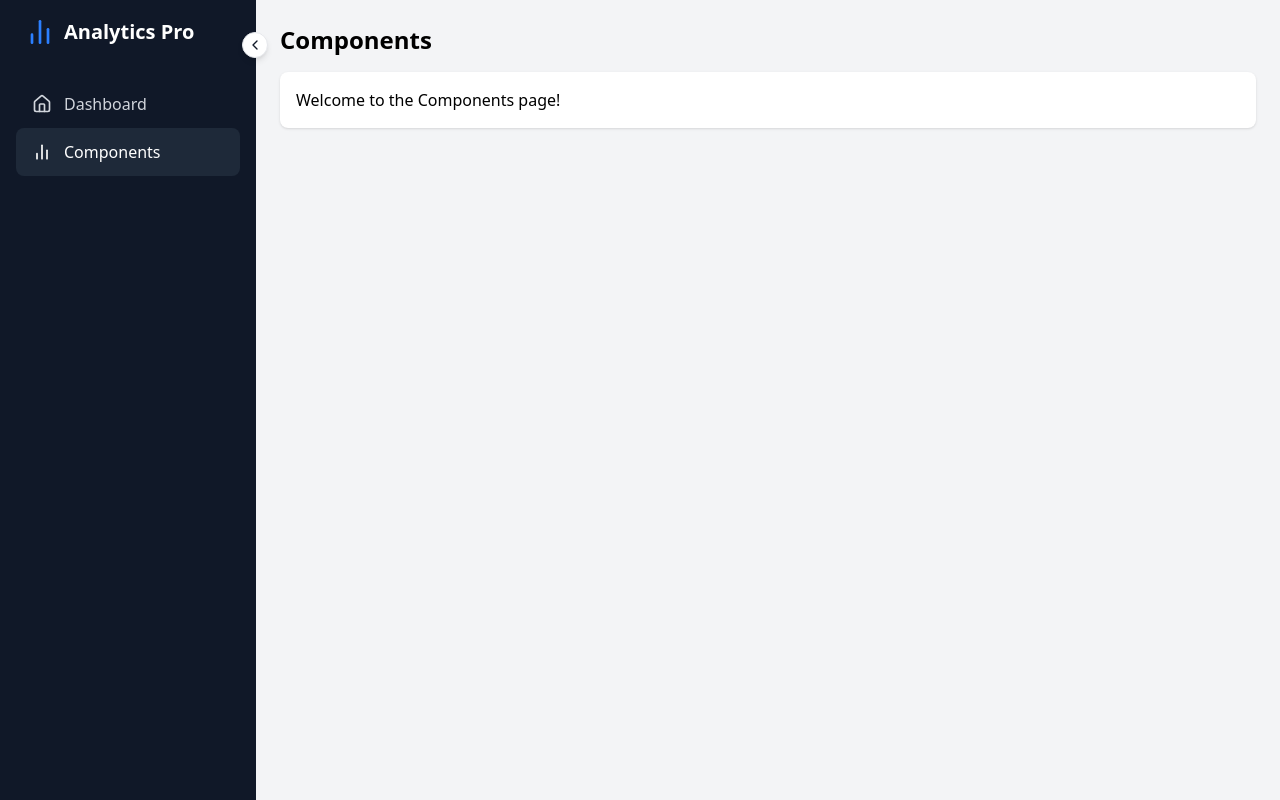
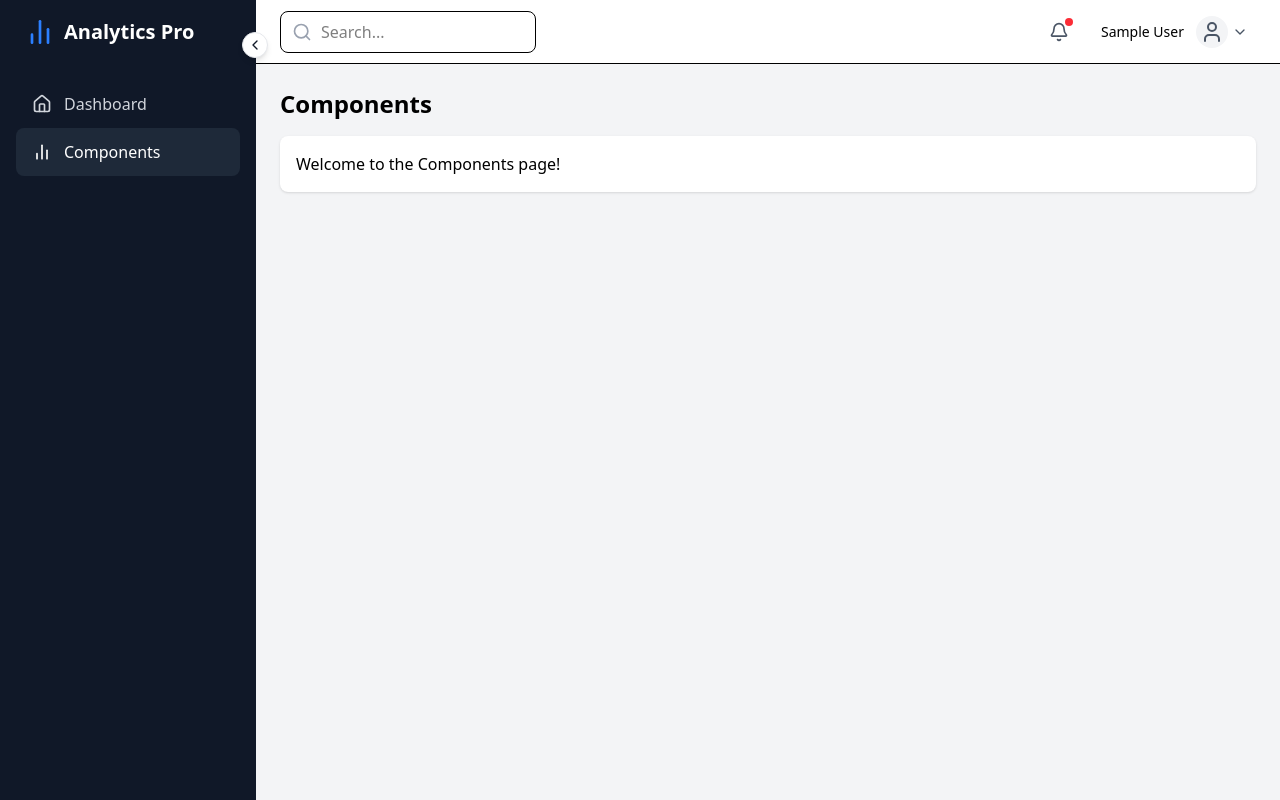
Before and after one commit to ayu0308/draggable-dashboard, a React (Vite) app: page /components in a window 1280 px wide. Built offline with nearby package versions, Linux system fonts and the light colour scheme; no server answers; sample sign-in values are in the browser's storage.

Commit message:
navbar added

```diff
--- a/src/App.tsx
+++ b/src/App.tsx
@@ -1,5 +1,6 @@
 import { BrowserRouter as Router, Routes, Route } from 'react-router-dom';
 import Sidebar from './components/Sidebar';
+import Header from './components/Header';
 import Components from './pages/Components';
 import { useState } from 'react';
 import Dashboard from './components/Dashboard';
@@ -22,7 +23,9 @@ function App() {
             element={
               <div className="flex h-screen bg-gray-100">
                 <Sidebar isOpen={isSidebarOpen} onToggle={() => setIsSidebarOpen(!isSidebarOpen)} />
-                <main className={`flex-1 transition-all duration-300 ${isSidebarOpen ? 'ml-64' : 'ml-20'}`}>
+                <div className={`flex-1 transition-all duration-300 ${isSidebarOpen ? 'ml-64' : 'ml-20'}`}>
+                  <Header />
+                  <main className="h-[calc(100vh-4rem)] overflow-auto">
                     <Routes>
                       <Route
                         path="/"
@@ -43,6 +46,7 @@ function App() {
                     </Routes>
                   </main>
                 </div>
+              </div>
             }
           />
         </Routes>
--- a/src/components/Header.tsx
+++ b/src/components/Header.tsx
@@ -1,9 +1,22 @@
-
-import { Search, Bell, User } from 'lucide-react';
-
-
+import { Search, Bell, User, LogOut, ChevronDown } from 'lucide-react';
+import { useState } from 'react';
+import { useNavigate } from 'react-router-dom';
+import { useAuth } from '../contexts/AuthContext';
 
 const Header = () => {
+  const [isProfileOpen, setIsProfileOpen] = useState(false);
+  const navigate = useNavigate();
+  const { currentUser, logout } = useAuth();
+
+  const handleLogout = async () => {
+    try {
+      await logout();
+      navigate('/login');
+    } catch (error) {
+      console.error('Failed to log out:', error);
+    }
+  };
+
   return (
     <header className="bg-white h-16 px-6 flex items-center justify-between border-b">
       <div className="flex items-center flex-1 gap-4">
@@ -22,11 +35,39 @@ const Header = () => {
           <Bell className="h-5 w-5 text-gray-600" />
           <span className="absolute top-1 right-1 h-2 w-2 bg-red-500 rounded-full"></span>
         </button>
-        <div className="flex items-center gap-3">
-          <span className="text-sm font-medium">John Doe</span>
-          <button className="p-1 rounded-full bg-gray-100">
-            <User className="h-6 w-6 text-gray-600" />
+        <div className="relative">
+          <button
+            onClick={() => setIsProfileOpen(!isProfileOpen)}
+            className="flex items-center gap-3 p-2 hover:bg-gray-100 rounded-lg"
+          >
+            <span className="text-sm font-medium">
+              {currentUser?.displayName || currentUser?.email?.split('@')[0] || 'User'}
+            </span>
+            <div className="flex items-center gap-1">
+              <div className="p-1 rounded-full bg-gray-100">
+                <User className="h-6 w-6 text-gray-600" />
+              </div>
+              <ChevronDown className={`h-4 w-4 text-gray-600 transition-transform ${isProfileOpen ? 'rotate-180' : ''}`} />
+            </div>
           </button>
+
+          {isProfileOpen && (
+            <div className="absolute right-0 mt-2 w-48 bg-white rounded-lg shadow-lg border border-gray-200 py-2">
+              <div className="px-4 py-2 text-sm text-gray-700 border-b">
+                <p className="font-medium">
+                  {currentUser?.displayName || currentUser?.email?.split('@')[0] || 'User'}
+                </p>
+                <p className="text-gray-500">{currentUser?.email}</p>
+              </div>
+              <button
+                onClick={handleLogout}
+                className="flex items-center gap-2 w-full px-4 py-2 text-sm text-red-600 hover:bg-gray-100"
+              >
+                <LogOut className="h-4 w-4" />
+                <span>Logout</span>
+              </button>
+            </div>
+          )}
         </div>
       </div>
     </header>
--- a/src/components/Sidebar.tsx
+++ b/src/components/Sidebar.tsx
@@ -1,7 +1,7 @@
 
-import { Home, BarChart2,  ChevronLeft, LogOut } from 'lucide-react';
-import { Link, useLocation, useNavigate } from 'react-router-dom';
-import { useAuth } from '../contexts/AuthContext';
+import { Home, BarChart2,  ChevronLeft } from 'lucide-react';
+import { Link, useLocation } from 'react-router-dom';
+
 
 interface SidebarProps {
   isOpen: boolean;
@@ -10,21 +10,11 @@ interface SidebarProps {
 
 const Sidebar = ({ isOpen, onToggle }: SidebarProps) => {
   const location = useLocation();
-  const navigate = useNavigate();
-  const { logout } = useAuth();
   const menuItems = [
     { icon: Home, label: 'Dashboard', path: '/' },
     { icon: BarChart2, label: 'Components', path: '/components' },
   ];
 
-  const handleLogout = async () => {
-    try {
-      await logout();
-      navigate('/login');
-    } catch (error) {
-      console.error('Failed to log out:', error);
-    }
-  };
 
   return (
     <div
```
Lines whose indentation alone changed are shown as unchanged.
